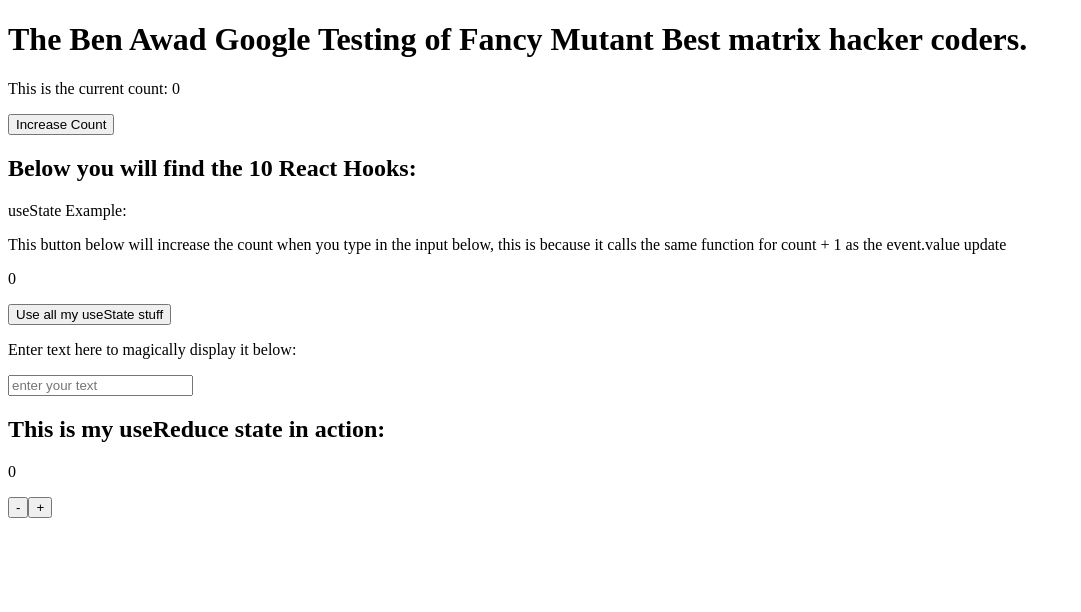
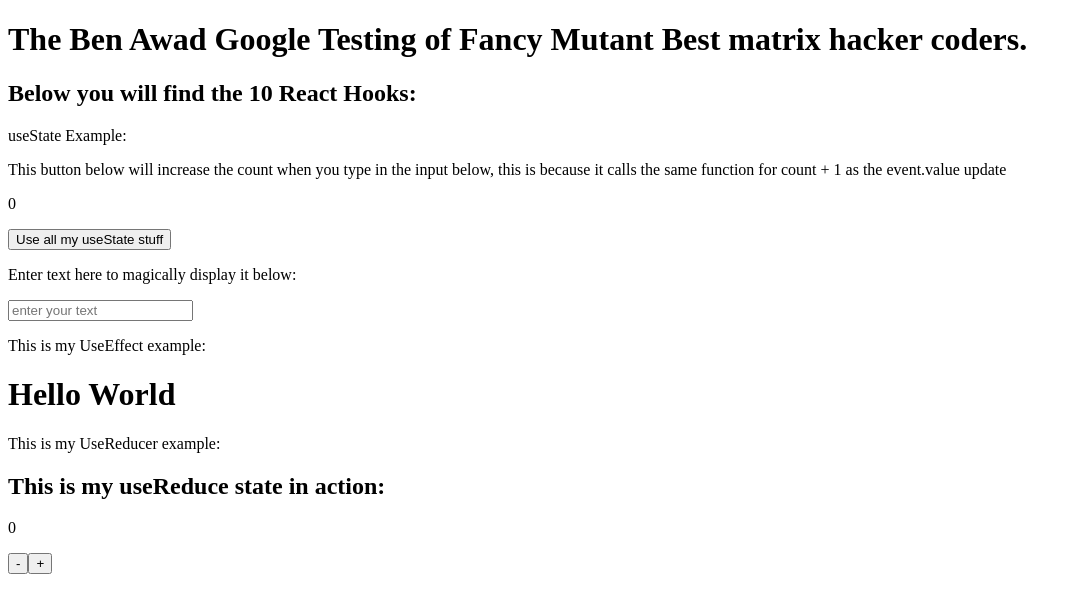
Before and after one commit to Iancahn/codingtest, a React (Create React App) app: page / in a window 1280 px wide. Shown: the top 612 px of the page, without its empty margins (0-1081 px from the left). Built offline with nearby package versions, Linux system fonts and the light colour scheme.

Commit message:
Cleaning up old files
Added useEffect base, and removed some old files.

```diff
--- a/package.json
+++ b/package.json
@@ -6,6 +6,7 @@
     "@testing-library/jest-dom": "^5.16.5",
     "@testing-library/react": "^13.3.0",
     "@testing-library/user-event": "^13.5.0",
+    "axios": "^0.27.2",
     "react": "^18.2.0",
     "react-dom": "^18.2.0",
     "react-scripts": "5.0.1",
--- a/src/App.js
+++ b/src/App.js
@@ -1,23 +1,20 @@
 import React from 'react';
 
-// import components
-import Counter from './components/Counter';
-// import Fetch from './components/Fetch';
 // The 10 Hooks
 import StateOfUse from './components/StateOfUse';
-// import StateOfEffect from './components/StateOfEffect';
+import StateOfEffect from './components/StateOfEffect';
 import StateOfReducer from './components/StateOfReducer';
 
 function App() {
   return (
     <div className="App">
       <h1>The Ben Awad Google Testing of Fancy Mutant Best matrix hacker coders.</h1>
-      <Counter />
-      {/* <Fetch /> */}
       <h2>Below you will find the 10 React Hooks:</h2>
       <p>useState Example:</p>
       <StateOfUse />
-      {/* <StateOfEffect /> */}
+      <p> This is my UseEffect example:</p>
+      <StateOfEffect />
+      <p> This is my UseReducer example:</p>
       <StateOfReducer />
     </div>
   );
--- a/src/components/Counter.jsx
+++ /dev/null
@@ -1,15 +0,0 @@
-import React, { useState } from 'react';
-
-function Counter() {
-
-    const [count, setCount] = useState(0);
-
-    return (
-        <div>
-            <p>This is the current count: {count}</p>
-            <button onClick={() => (setCount(count + 1))}>Increase Count</button>
-        </div>
-    )
-}
-
-export default Counter;
--- a/src/components/StateOfEffect.jsx
+++ b/src/components/StateOfEffect.jsx
@@ -1,11 +1,17 @@
-// import React, { useEffect } from 'react';
+import React, { useEffect } from 'react';
+import axios from 'axios';
 
-// function StateOfEffect() {
-//     return (
-//         <div>
+function StateOfEffect() {
 
-//         </div>
-//     )
-// }
+    useEffect(() => {
+        console.log("hello my people")
+    });
 
-// export default StateOfEffect;
+    return (
+        <div>
+            <h1>Hello World</h1>
+        </div>
+    )
+}
+
+export default StateOfEffect;
```
Also changed, not shown: src/components/Fetch.jsx (deleted, +0 -29 lines), 1 other file (tests, documents, lock files or other folders).
